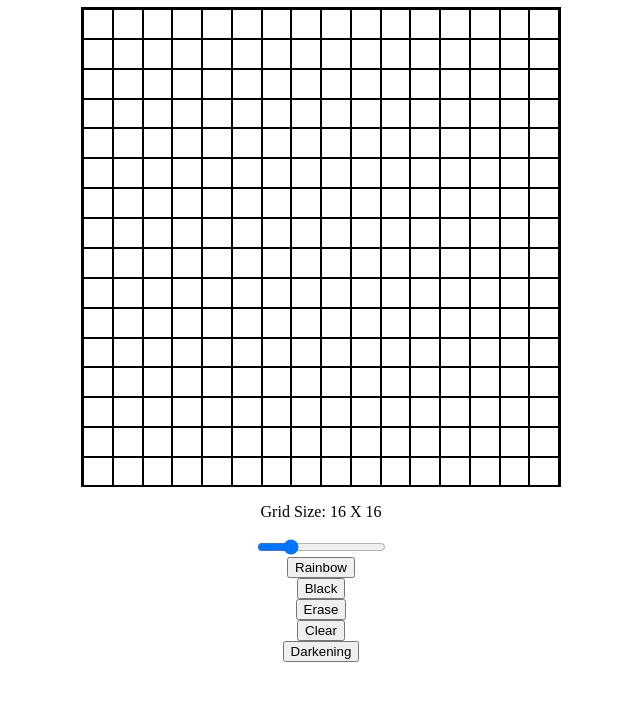
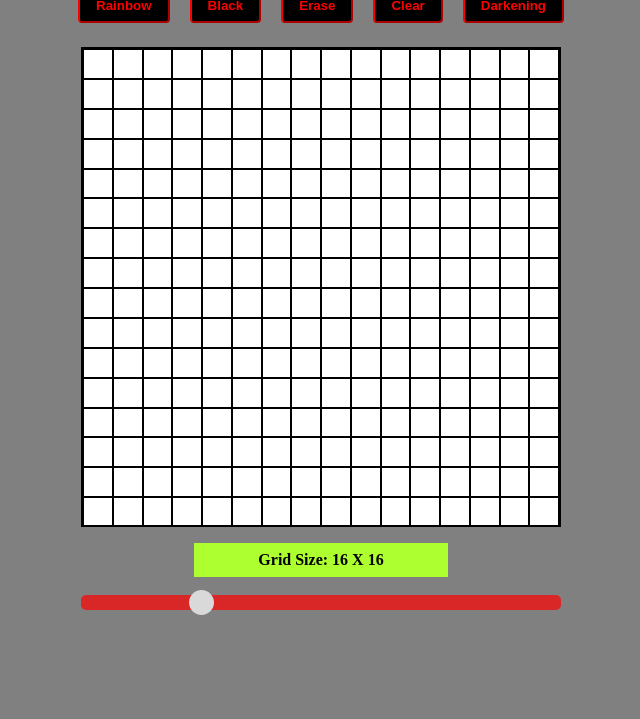
Before and after one commit to shubh-desai/etch_a_sketch, a plain HTML site: page index.html in a window 1280 px wide. Shown: the part 81-800 px from the top of the page, without its empty margins (319-959 px from the left). Drawn offline with Linux system fonts and the light colour scheme.

Commit message:
Improve overall styling

```diff
--- a/script.js
+++ b/script.js
@@ -1,4 +1,3 @@
-const container = document.querySelector("#container");
 const DEFAULT_GRID_SIZE = 16;
 const WIDTH = 480;
 const HEIGHT = 480;
@@ -8,8 +7,61 @@ const containerWidth = (WIDTH) + "px";
 let currentColorChangeFunction = changeColorToBlack;
 let gridSize = DEFAULT_GRID_SIZE;
 
+const container = document.querySelector("#container");
 container.style.height = containerHeight;
 container.style.width = containerWidth;
+
+const buttonsDiv = document.createElement("div");
+buttonsDiv.setAttribute("id", "buttonsDiv");
+
+const buttonRGB = document.createElement("button");
+buttonRGB.textContent = "Rainbow";
+
+buttonRGB.addEventListener("click", function() {
+    changeColorHandler(gridSize, changeColorToRGB);
+});
+
+buttonsDiv.appendChild (buttonRGB);
+
+const buttonBlack = document.createElement("button");
+buttonBlack.textContent = "Black";
+
+buttonBlack.addEventListener("click", function() {
+    changeColorHandler(gridSize, changeColorToBlack);
+});
+
+buttonsDiv.appendChild (buttonBlack);
+
+const buttonErase = document.createElement("button");
+buttonErase.textContent = "Erase";
+
+buttonErase.addEventListener("click", function() {
+    changeColorHandler(gridSize, changeColorToOriginal);
+});
+
+buttonsDiv.appendChild (buttonErase);
+
+const buttonClear = document.createElement("button");
+buttonClear.textContent = "Clear";
+
+buttonClear.addEventListener("click", function() {
+    removeGrid(gridSize);
+    createGrid(gridSize, currentColorChangeFunction);
+});
+
+buttonsDiv.appendChild (buttonClear);
+
+const buttonDarkening = document.createElement("button");
+buttonDarkening.textContent = "Darkening";
+
+buttonDarkening.addEventListener("click", function() {
+    changeColorHandler(gridSize, changeOpacity);
+});
+
+buttonsDiv.appendChild (buttonDarkening);
+
+const body = document.querySelector("body");
+body.insertBefore(buttonsDiv, container);
 
 let miniContainers = [];
 let divs = [];
@@ -117,8 +169,6 @@ function removeGrid (pGridSize) {
     miniContainers = [];
 }
 
-const body = document.querySelector("body");
-
 const displaySize = document.createElement("div");
 displaySize.setAttribute("id", "display-size");
 displaySize.textContent = `Grid Size: ${gridSize} X ${gridSize}`;
@@ -129,6 +179,7 @@ slider.setAttribute("type", "range");
 slider.setAttribute("min", "1");
 slider.setAttribute("max", "64");
 slider.setAttribute("value", "16");
+slider.classList.add("slider");
 body.appendChild(slider);
 
 slider.oninput = function() {
@@ -150,49 +201,3 @@ function changeColorHandler (pGridSize, pColorFunction) {
 
     attachColorChangeListener (pGridSize, pColorFunction);
 }
-
-const buttonRGB = document.createElement("button");
-buttonRGB.textContent = "Rainbow";
-
-buttonRGB.addEventListener("click", function() {
-    changeColorHandler(gridSize, changeColorToRGB);
-});
-
-body.appendChild (buttonRGB);
-
-const buttonBlack = document.createElement("button");
-buttonBlack.textContent = "Black";
-
-buttonBlack.addEventListener("click", function() {
-    changeColorHandler(gridSize, changeColorToBlack);
-});
-
-body.appendChild (buttonBlack);
-
-const buttonErase = document.createElement("button");
-buttonErase.textContent = "Erase";
-
-buttonErase.addEventListener("click", function() {
-    changeColorHandler(gridSize, changeColorToOriginal);
-});
-
-body.appendChild (buttonErase);
-
-const buttonClear = document.createElement("button");
-buttonClear.textContent = "Clear";
-
-buttonClear.addEventListener("click", function() {
-    removeGrid(gridSize);
-    createGrid(gridSize, currentColorChangeFunction);
-});
-
-body.appendChild (buttonClear);
-
-const buttonDarkening = document.createElement("button");
-buttonDarkening.textContent = "Darkening";
-
-buttonDarkening.addEventListener("click", function() {
-    changeColorHandler(gridSize, changeOpacity);
-});
-
-body.appendChild (buttonDarkening);
--- a/styles.css
+++ b/styles.css
@@ -6,14 +6,41 @@ body {
     display: flex;
     flex-direction: column;
     align-items: center;
+    background-color: grey;
+}
+
+h1 {
+    margin: 12px;
+    color: #302167;
+}
+
+button {
+    padding-left: 16px;
+    padding-right: 16px;
+    padding-top: 8px;
+    padding-bottom: 8px;
+    border-radius: 4px;
+    border-color: red;
+
+    font-weight: bold;
+    color: red;
+    background-color: black;
 }
 
 #heading {
     text-align: center;
 }
 
+#buttonsDiv {
+    display: flex;
+    padding-bottom: 24px;
+    justify-content: space-between;
+    gap: 20px;
+}
+
 #container {
     border: 2px black solid;
+    background-color: white;
 }
 
 .miniContainers {
@@ -27,5 +54,38 @@ body {
 }
 
 #display-size {
-    padding: 16px;
+    padding: 8px 64px;
+    margin: 16px;
+    font-weight: bold;
+    background-color: greenyellow;
 }
+
+.slider {
+    -webkit-appearance: none;
+    width: 480px;
+    height: 15px;
+    border-radius: 5px;
+    background: red;
+    outline: none;
+    opacity: 0.7;
+    -webkit-transition: .2s;
+    transition: opacity .2s;
+  }
+
+  .slider::-webkit-slider-thumb {
+    -webkit-appearance: none;
+    appearance: none;
+    width: 25px;
+    height: 25px;
+    border-radius: 50%;
+    background: white;
+    cursor: pointer;
+  }
+
+  .slider::-moz-range-thumb {
+    width: 25px;
+    height: 25px;
+    border-radius: 50%;
+    background: #04AA6D;
+    cursor: pointer;
+  }
```
